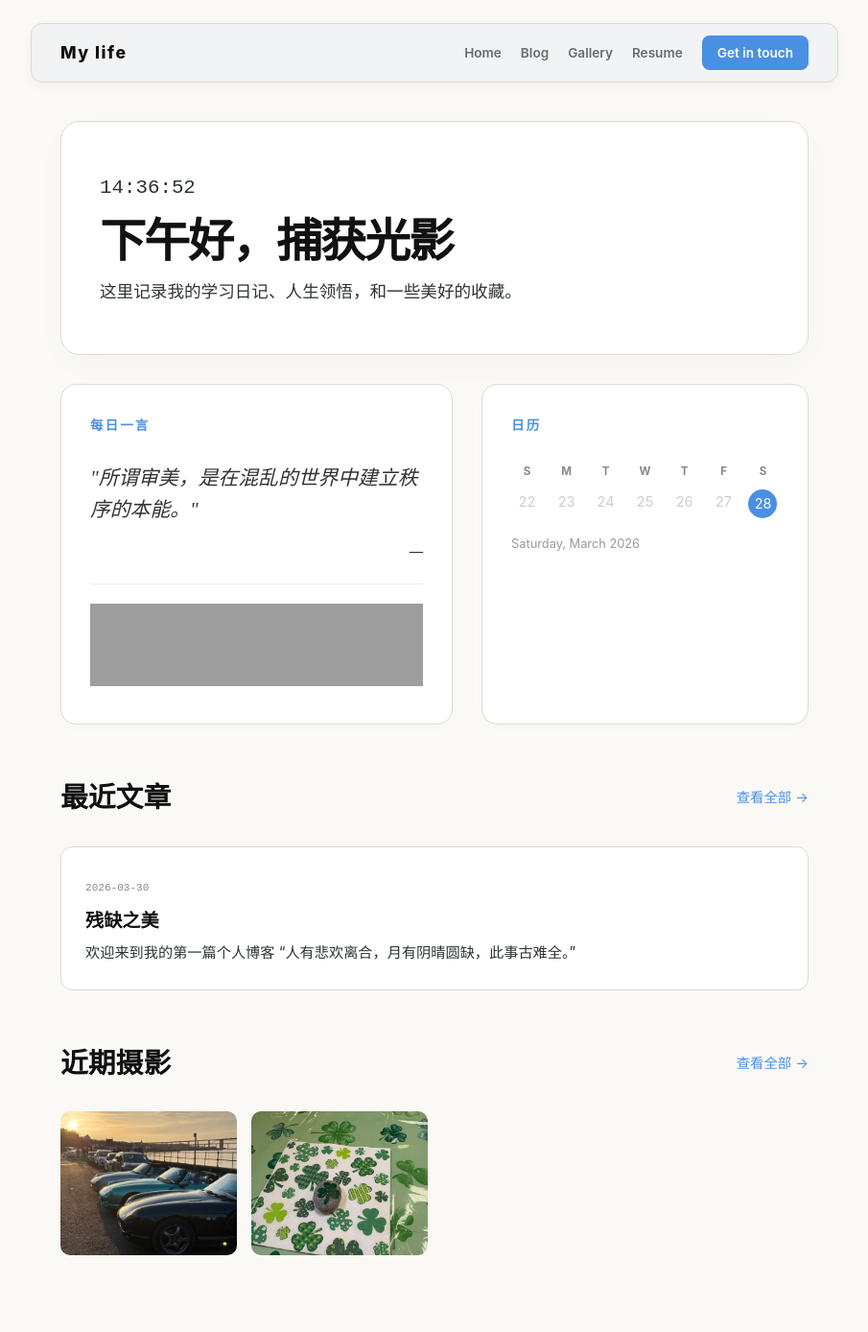
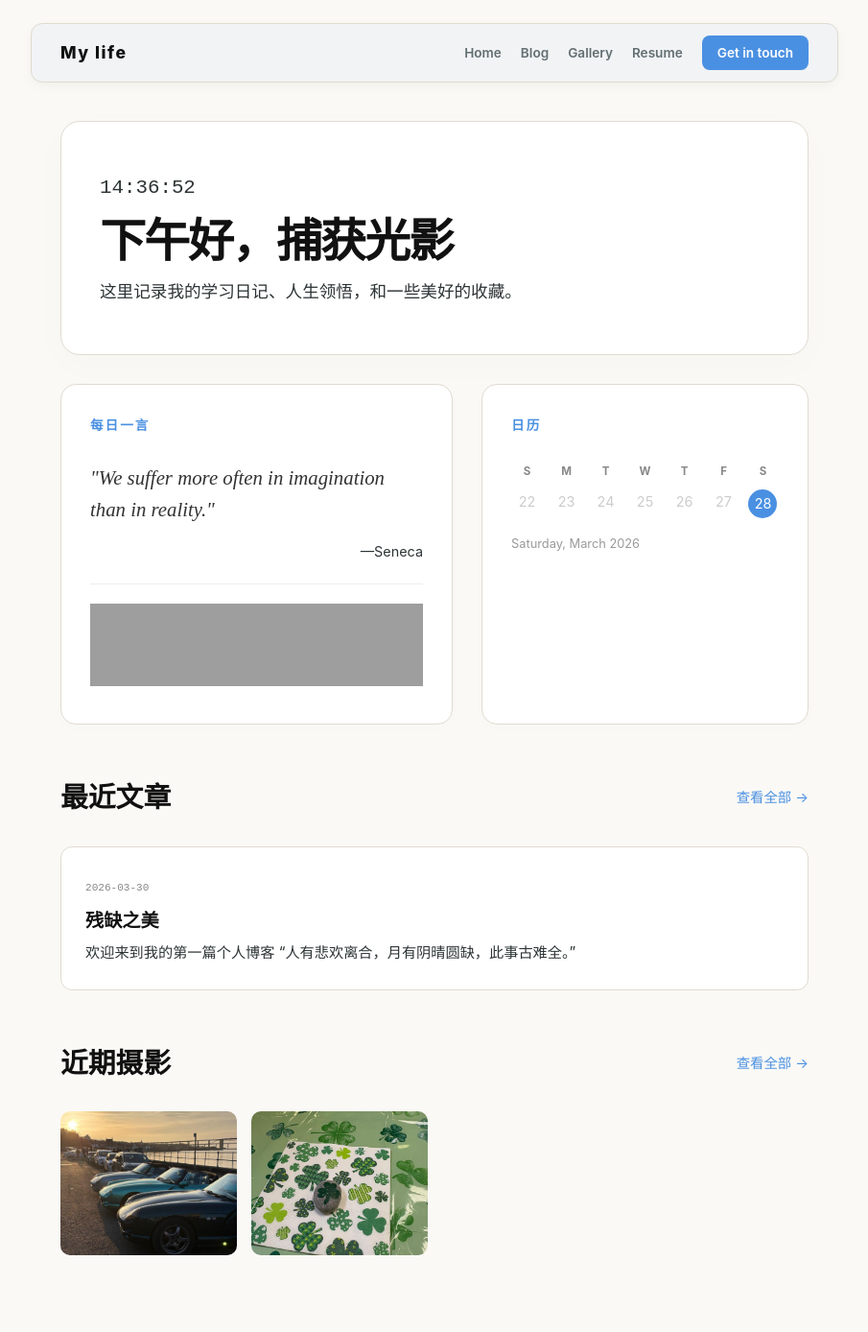
Before and after one commit to jayzzzzmp-commits/jayzzzzmp-commits.github.io, a Jekyll site: the page built from index.html, in a window 1280 px wide. Shown: the whole page at 96% size, without its empty margins (187-1092 px from the left). Built offline with Jekyll 4.4.1, drawn with Linux system fonts in a browser that asks for light colours; grey boxes are pictures that could not be loaded.

Commit message:
Update index.html

```diff
--- a/index.html
+++ b/index.html
@@ -63,8 +63,8 @@ title: Home - My Life
 <section class="widgets-grid">
     <div class="widget-card">
         <h3 class="section-title">每日一言</h3>
-        <p class="quote-content">"所谓审美，是在混乱的世界中建立秩序的本能。"</p>
-        <p class="quote-author">— </p>
+        <p class="quote-content">"We suffer more often in imagination than in reality."</p>
+        <p class="quote-author">—Seneca </p>
         <div style="margin-top:20px; border-top:1px solid #eee; padding-top:20px;">
             <iframe frameborder="no" border="0" marginwidth="0" marginheight="0" width="100%" height="86" src="//music.163.com/outchain/player?type=2&id=1901371647&auto=0&height=66"></iframe>
         </div>
```
